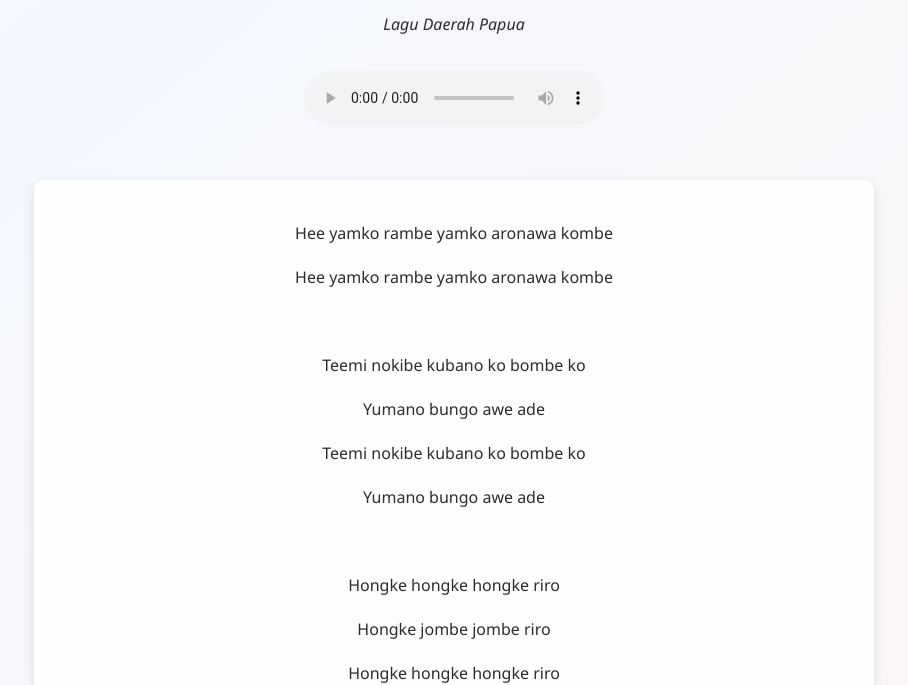
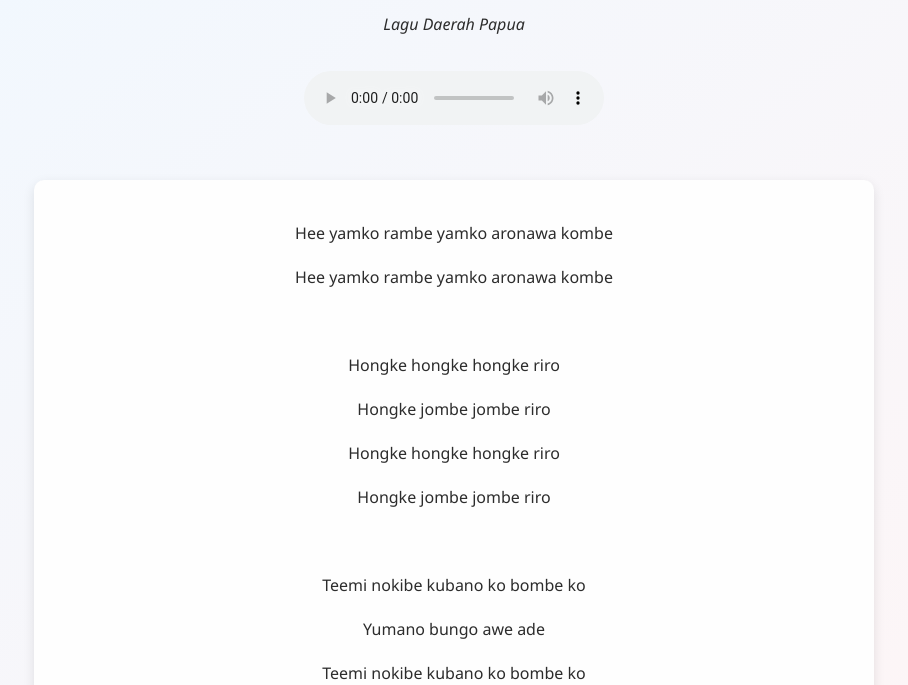
Before and after one commit to 2205101076/Yamko_Rambe, a plain HTML site: page index.html in a window 1280 px wide. Shown: the part 115-800 px from the top of the page, without its empty margins (186-1094 px from the left). Drawn offline with Linux system fonts and the light colour scheme.

Commit message:
index.html

```diff
--- a/index.html
+++ b/index.html
@@ -41,15 +41,15 @@
 Hee yamko rambe yamko aronawa kombe<br>
 Hee yamko rambe yamko aronawa kombe<br><br>
 
+Hongke hongke hongke riro<br>
+Hongke jombe jombe riro<br>
+Hongke hongke hongke riro<br>
+Hongke jombe jombe riro<br><br>
+
 Teemi nokibe kubano ko bombe ko<br>
 Yumano bungo awe ade<br>
 Teemi nokibe kubano ko bombe ko<br>
-Yumano bungo awe ade<br><br>
-
-Hongke hongke hongke riro<br>
-Hongke jombe jombe riro<br>
-Hongke hongke hongke riro<br>
-Hongke jombe jombe riro<br>
+Yumano bungo awe ade<br>
 
 (Kembali ke atas)
   </div>
```
